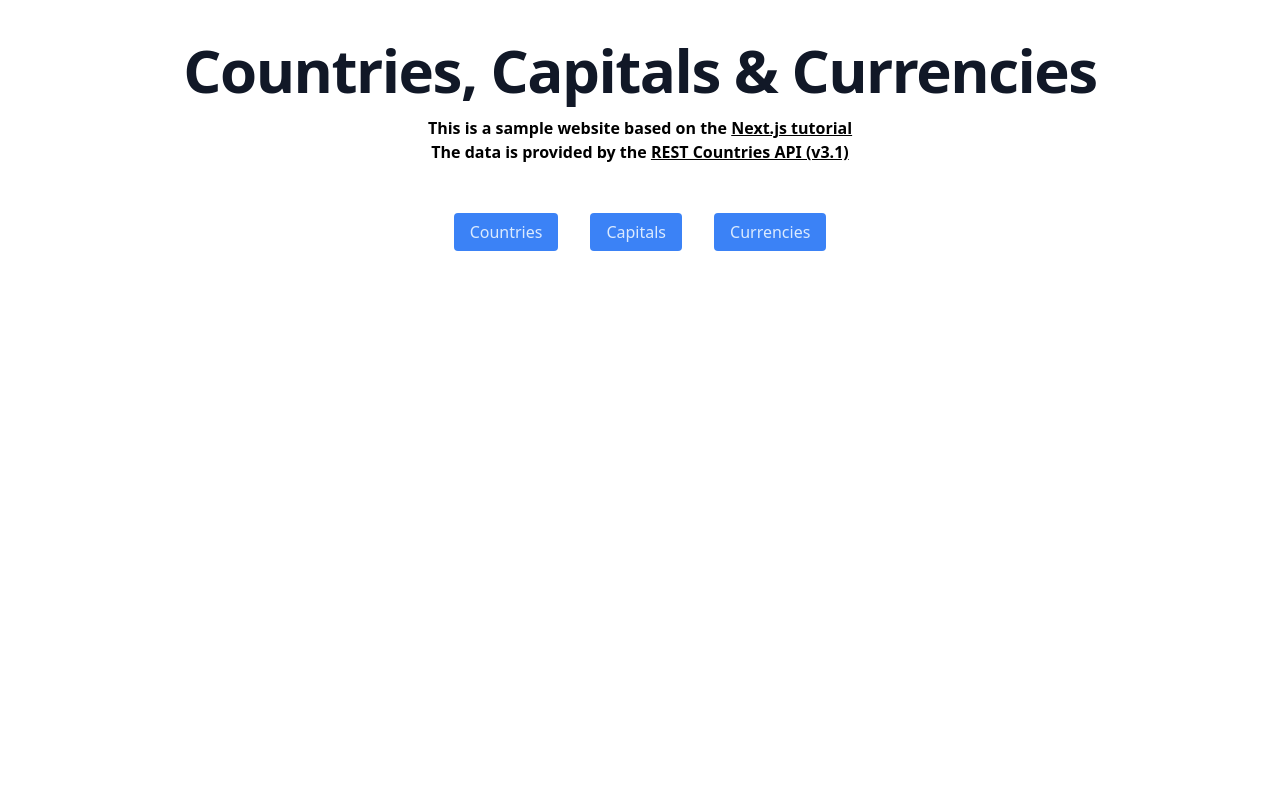
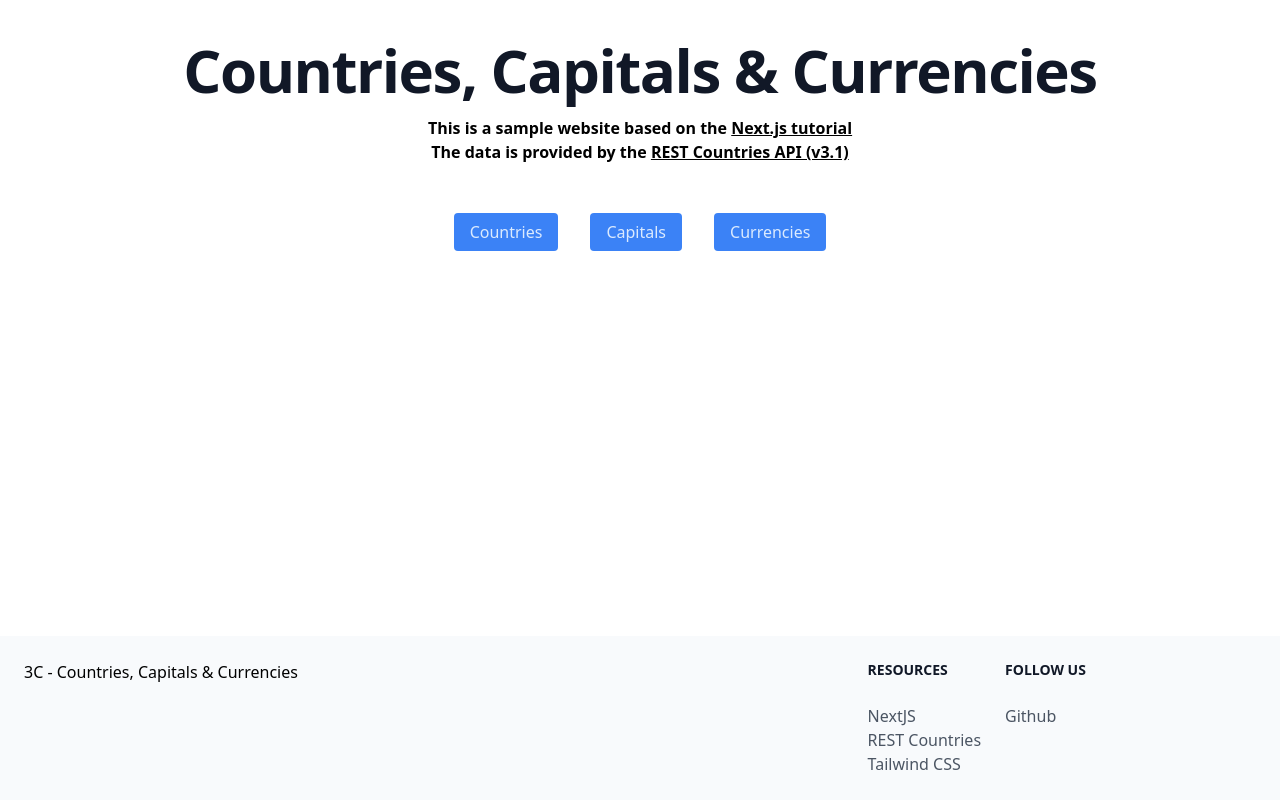
Before and after one commit to ybdev7/nextjs-3c, a Next.js app: page / in a window 1280 px wide. Built offline with nearby package versions, Linux system fonts and the light colour scheme.

Commit message:
added footer

```diff
--- a/components/country.js
+++ b/components/country.js
@@ -5,25 +5,26 @@ import Tag from "./tag";
 export default function Country({ name, region, subregion, flags }) {
   return (
     <Link href={`/country/${name}`}>
-      <div
-        className="bg-white hover:bg-slate-50 border-slate-400 border rounded-lg shadow-md hover:shadow-lg
-  p-2 sm:p-2 md:p-3 lg:p-4 xl:p-4
-  m-2 sm:m-2 md:m-3 lg:m-4 xl:m-4;"
-      >
+      <div className="flex flex-col items-center bg-white md:flex-row md:max-w-xl hover:bg-slate-100 dark:border-gray-700 dark:bg-gray-800 dark:hover:bg-gray-700">
         {flags && flags.svg && (
           <Image
             priority
-            className="shadow rounded max-w-full h-auto align-middle border-none"
-            height={44}
-            width={84}
+            className="object-cover w-full rounded-t-lg h-auto md:h-auto md:w-48 md:rounded-none md:rounded-l-lg"
+            height={0}
+            width={0}
             src={flags.svg}
             alt={`Flag of ${name}`}
           />
         )}
-        <h2 className="text-1xl font-bold dark:text-white">{name}</h2>
-        <br />
-        <Tag text={region}></Tag>
-        <Tag text={subregion}></Tag>
+        <div class="flex flex-col justify-between p-4 leading-normal">
+          <div>
+            <h2 className="text-1xl font-bold dark:text-white">{name}</h2>
+          </div>
+          <div className="grid flex-col justify-items-start mt-10">
+            <Tag text={region}></Tag>
+            <Tag text={subregion}></Tag>
+          </div>
+        </div>
       </div>
     </Link>
   );
--- a/components/layout.js
+++ b/components/layout.js
@@ -6,7 +6,7 @@ export const siteTitle = "Counries - Next.js Sample Website";
 
 export default function Layout({ children, home }) {
   return (
-    <div>
+    <div className="flex flex-col min-h-screen">
       <header>
         {home ? (
           <>
@@ -28,6 +28,50 @@ export default function Layout({ children, home }) {
       </header>
       <main>{children}</main>
       {!home && <ButtonLink href="/" text=" ← Back to home"></ButtonLink>}
+
+      <footer className="mt-auto p-4 bg-slate-50 sm:p-6 dark:bg-gray-900">
+        <div className="md:flex md:justify-between">
+          <div class="mb-6 md:mb-0">
+            <span>3C - Countries, Capitals & Currencies</span>
+          </div>
+          <div class="grid grid-cols-2 gap-8 sm:gap-6 sm:grid-cols-3">
+            <div>
+              <h2 class="mb-6 text-sm font-semibold text-gray-900 uppercase dark:text-white">
+                Resources
+              </h2>
+              <ul class="text-gray-600 dark:text-gray-400">
+                <li>
+                  <a href="https://nextjs.com/" class="hover:underline">
+                    NextJS
+                  </a>
+                </li>
+                <li>
+                  <a href="https://restcountries.com/" class="hover:underline">
+                    REST Countries
+                  </a>
+                </li>
+                <li>
+                  <a href="https://tailwindcss.com/" class="hover:underline">
+                    Tailwind CSS
+                  </a>
+                </li>
+              </ul>
+            </div>
+            <div>
+              <h2 class="mb-6 text-sm font-semibold text-gray-900 uppercase dark:text-white">
+                Follow us
+              </h2>
+              <ul class="text-gray-600 dark:text-gray-400">
+                <li class="mb-4">
+                  <a href="https://github.com/ybdev7" class="hover:underline ">
+                    Github
+                  </a>
+                </li>
+              </ul>
+            </div>
+          </div>
+        </div>
+      </footer>
     </div>
   );
 }
--- a/components/tag.js
+++ b/components/tag.js
@@ -1,8 +1,6 @@
 export default function Tag({ text }) {
   return text && text.length > 0 ? (
     //<label className="rounded bg-slate-500 text-blue-50 px-4 mr-4">
-    <label className="rounded border rounded-xl border-slate-500 text-slate-500 px-4 mr-4">
-      {text}
-    </label>
+    <label className="text-slate-500  mr-4 text-sm">{text}</label>
   ) : null;
 }
--- a/pages/country/index.js
+++ b/pages/country/index.js
@@ -153,7 +153,7 @@ export default function Country({ allCountries }) {
           </div>
         </div>
 
-        <div className="mx-10">
+        <div className="mx-10 my-2">
           <Pagination
             items={countries.length}
             currentPage={currentPage}
@@ -163,7 +163,7 @@ export default function Country({ allCountries }) {
         </div>
 
         <div class="container mx-auto">
-          <div class="grid grid-cols-1 gap-6 md:grid-cols-2 lg:grid-cols-3">
+          <div class="grid grid-cols-1 gap-6 md:grid-cols-2 lg:grid-cols-3 xl:grid-cols-4 px-4">
             {paginatedCountries.map(
               ({ id, common, flags, region, subregion }) => (
                 <div key={id}>
```
